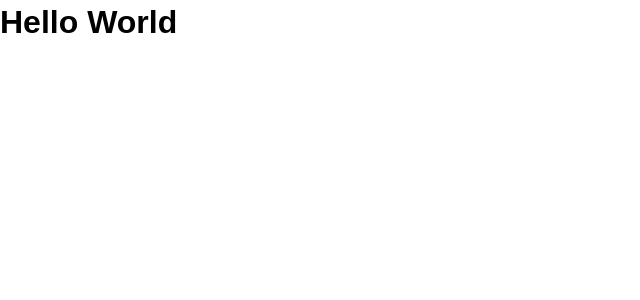
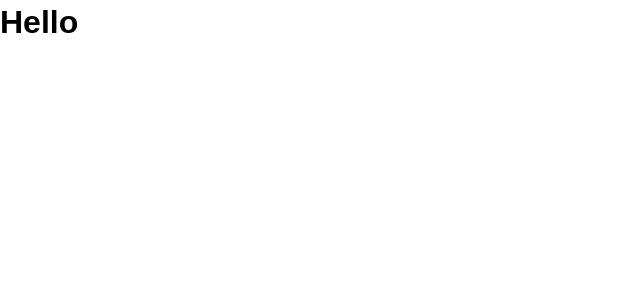
Before and after one commit to UsuallyChris/vue_tutorial, a Vue app: page / in a window 1280 px wide. Shown: the top 300 px of the page, without its empty margins (0-640 px from the left). Built offline with nearby package versions, Linux system fonts and the light colour scheme.

Commit message:
data() added to App component.

```diff
--- a/src/App.vue
+++ b/src/App.vue
@@ -1,6 +1,6 @@
 <template>
   <div id="app">
-    <h1>Hello World</h1>
+    <h1>{{ msg }}</h1>
   </div>
 </template>
 
@@ -10,6 +10,11 @@ export default {
   name: 'app',
   components: {
 
+  },
+  data() {
+    return {
+      msg: 'Hello'
+    }
   }
 }
 </script>
```
